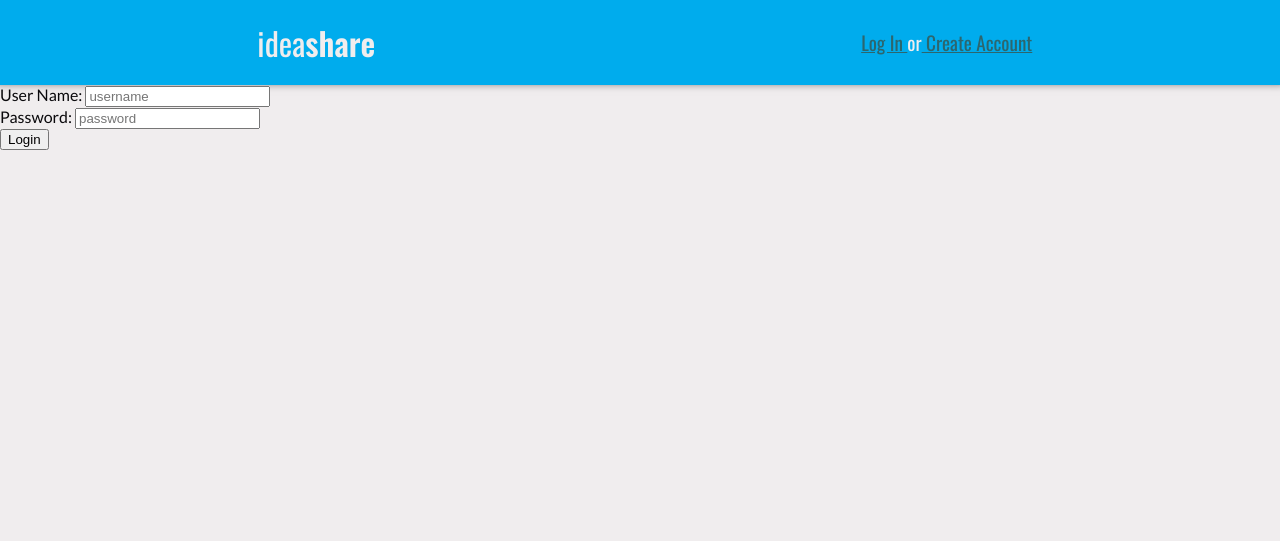
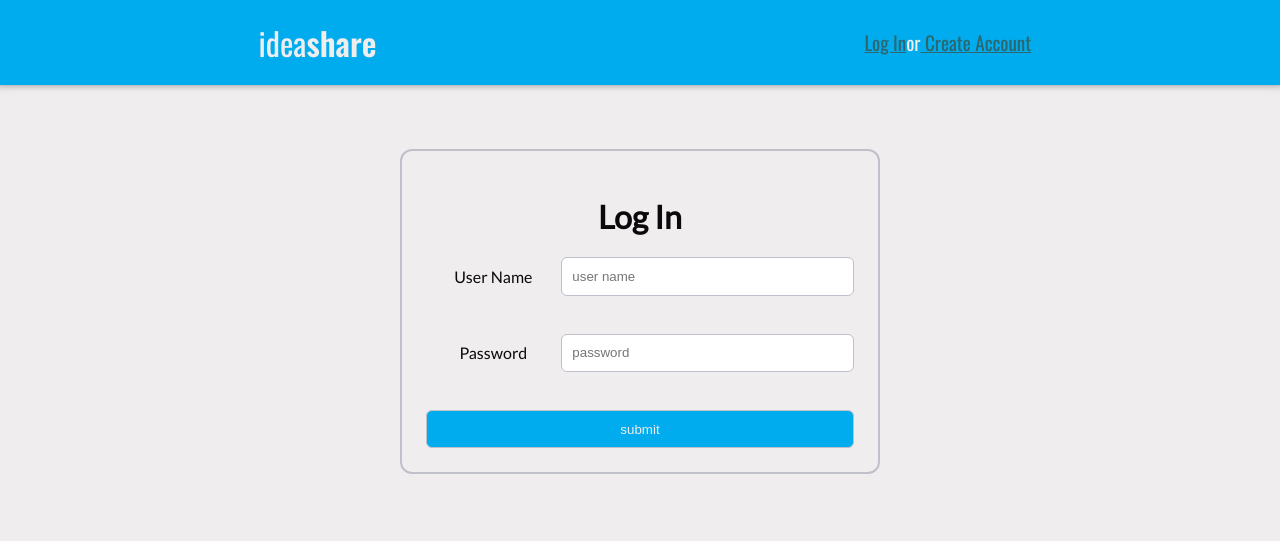
Before and after one commit to Cthuflu/MWD310-Final, a website: page view/login.pug in a window 1280 px wide. Drawn offline with nearby package versions, Linux system fonts and the light colour scheme; files that its build step writes are made by us from their sources.

Commit message:
honestly i dont even remember what i did

```diff
--- a/view/index.pug
+++ b/view/index.pug
@@ -22,3 +22,7 @@ body
 						label(for='password') Password
 						input#password.form-control(type="password", placeholder="password", name="password")
 					input.btn.btn-primary(type='submit', value="submit", name="submit")
+
+	ul
+		each p in projects
+			li=p
--- a/view/login.pug
+++ b/view/login.pug
@@ -5,11 +5,14 @@ html
 body
 	include includes/header.pug
 	div(id="main")
-		form(method="post" action="/login" accept-charset="utf-8")
-			div.form-group
-				label(for='user_name') User Name:
-				input#user_name.form-control(type='text', placeholder='username', name='user_name')
-			div.form-group
-				label(for='password') Password:
-				input#password.form-control(type='password', placeholder='password', name='password')
-			button.btn.btn-primary(type='submit') Login
+		div(id="signup")
+			div(id="signup-box")
+				h1(id="create-account") Log In
+				form(method="post" action="login" accept-charset="utf-8")
+					div.form-group
+						label(for='user_name') User Name
+						input#user_name.form-control(type="text", placeholder="user name", name="user_name")
+					div.form-group
+						label(for='password') Password
+						input#password.form-control(type="password", placeholder="password", name="password")
+					input.btn.btn-primary(type='submit', value="submit", name="submit")
```
Also changed, not shown: view/includes/header.pug (line endings or trailing spaces).
